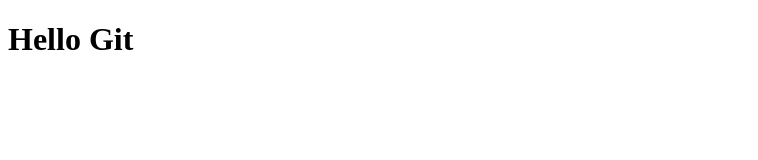
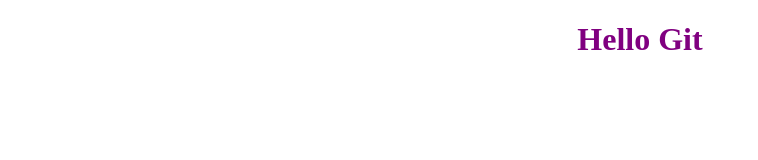
Before and after one commit to thefatimamo/my-awesome-weather-app, a plain HTML site: page index.html in a window 1280 px wide. Shown: the whole page, without its empty margins (0-758 px from the left). Drawn offline with Linux system fonts and the light colour scheme.

Commit message:
Created CSS and JS files

```diff
--- a/index.html
+++ b/index.html
@@ -5,6 +5,12 @@
     <meta http-equiv="X-UA-Compatible" content="IE=edge" />
     <meta name="viewport" content="width=device-width, initial-scale=1.0" />
     <title>Document</title>
+    <style>
+      h1 {
+        text-align: center;
+        color: purple;
+      }
+    </style>
   </head>
   <body>
     <h1>Hello Git</h1>
--- /dev/null
+++ b/style.css
@@ -0,0 +1,4 @@
+h1 {
+  text-align: center;
+  color: purple;
+}
```
Also changed, not shown: script.js (added).
